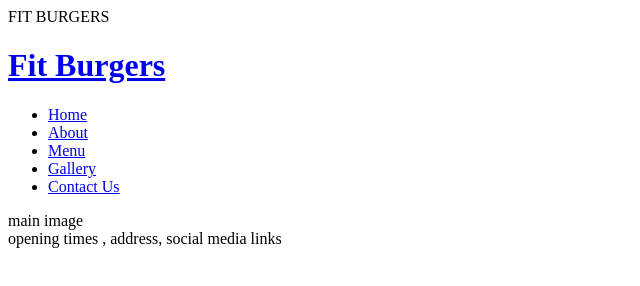
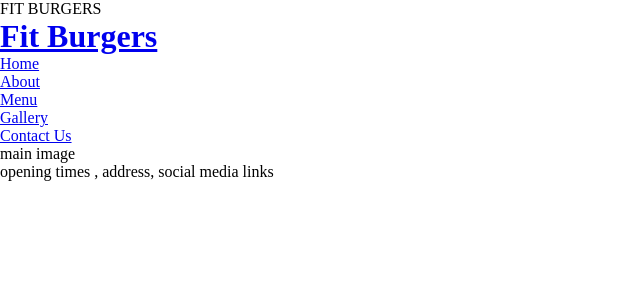
Before and after one commit to Mabdillahi88/CI_PP1_FITBURGERS, a plain HTML site: page index.html in a window 1280 px wide. Shown: the whole page, without its empty margins (0-640 px from the left). Drawn offline with Linux system fonts and the light colour scheme.

Commit message:
add google font and removed defaults

```diff
--- a/assests/css/style.css
+++ b/assests/css/style.css
@@ -1,3 +1,12 @@
+@import url('https://fonts.googleapis.com/css2?family=Lato:wght@300&family=Oswald&display=swap');
+
+* {
+        margin: 0;
+        padding: 0;
+        border: none;
+}
+
 body {
-        background-color: none
+        font-family: latom sans-serif;
+        font-weight: 300;
 }
```
